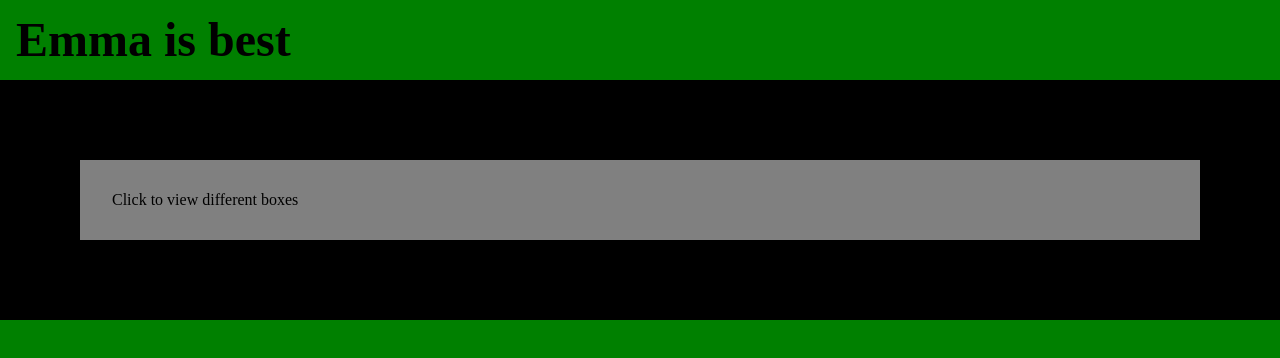
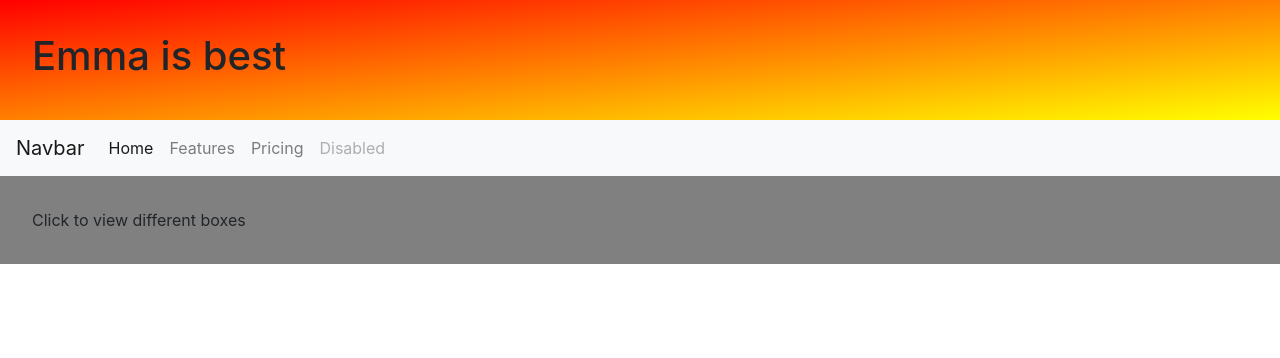
Before and after one commit to kjbergman/jsPlayground, a plain HTML site: page index.html in a window 1280 px wide. Drawn offline with nearby package versions, Linux system fonts and the light colour scheme.

Commit message:
another increment

```diff
--- a/css/styles.css
+++ b/css/styles.css
@@ -1,5 +1,6 @@
 body {
 	background-color: green;
+	font-family: verdana,arial;
 }
 
 h1 {
@@ -13,14 +14,12 @@ h2 {
 }
 
 header {
-	padding: 1em;
+	padding: 2em;
+	background: linear-gradient(to bottom right, red, yellow);
 }
 
-div {
-	padding: 5em;
-	background-color: black;
-	color: black;
-	font-size: 1em;
+nav {
+	background-color: grey;
 }
 
 p {
--- a/index.html
+++ b/index.html
@@ -10,7 +10,8 @@
 
     <link rel="stylesheet" href="css/reset.css">
   	<link rel="stylesheet" href="css/styles.css?v=1.0">
-
+    <link rel="stylesheet" href="https://maxcdn.bootstrapcdn.com/bootstrap/4.0.0/css/bootstrap.min.css" integrity="sha384-Gn5384xqQ1aoWXA+058RXPxPg6fy4IWvTNh0E263XmFcJlSAwiGgFAW/dAiS6JXm" crossorigin="anonymous">
+    <script src="https://maxcdn.bootstrapcdn.com/bootstrap/4.0.0/js/bootstrap.min.js" integrity="sha384-JZR6Spejh4U02d8jOt6vLEHfe/JQGiRRSQQxSfFWpi1MquVdAyjUar5+76PVCmYl" crossorigin="anonymous"></script>
   	<script src="http://code.jquery.com/jquery-3.3.1.min.js"
   	integrity="sha256-FgpCb/KJQlLNfOu91ta32o/NMZxltwRo8QtmkMRdAu8="
   	crossorigin="anonymous">
@@ -26,6 +27,28 @@
   <header>
     <h1>Emma is best</h1>
   </header>
+  <nav class="navbar navbar-expand-lg navbar-light bg-light">
+    <a class="navbar-brand" href="#">Navbar</a>
+    <button class="navbar-toggler" type="button" data-toggle="collapse" data-target="#navbarNav" aria-controls="navbarNav" aria-expanded="false" aria-label="Toggle navigation">
+      <span class="navbar-toggler-icon"></span>
+    </button>
+  <div class="collapse navbar-collapse" id="navbarNav">
+      <ul class="navbar-nav">
+        <li class="nav-item active">
+          <a class="nav-link" href="#">Home <span class="sr-only">(current)</span></a>
+        </li>
+        <li class="nav-item">
+          <a class="nav-link" href="#">Features</a>
+        </li>
+        <li class="nav-item">
+          <a class="nav-link" href="#">Pricing</a>
+        </li>
+        <li class="nav-item">
+          <a class="nav-link disabled" href="#">Disabled</a>
+        </li>
+      </ul>
+    </div>
+  </nav>
   <div>
     <p>Click to view different boxes</p>
   </div>
```
